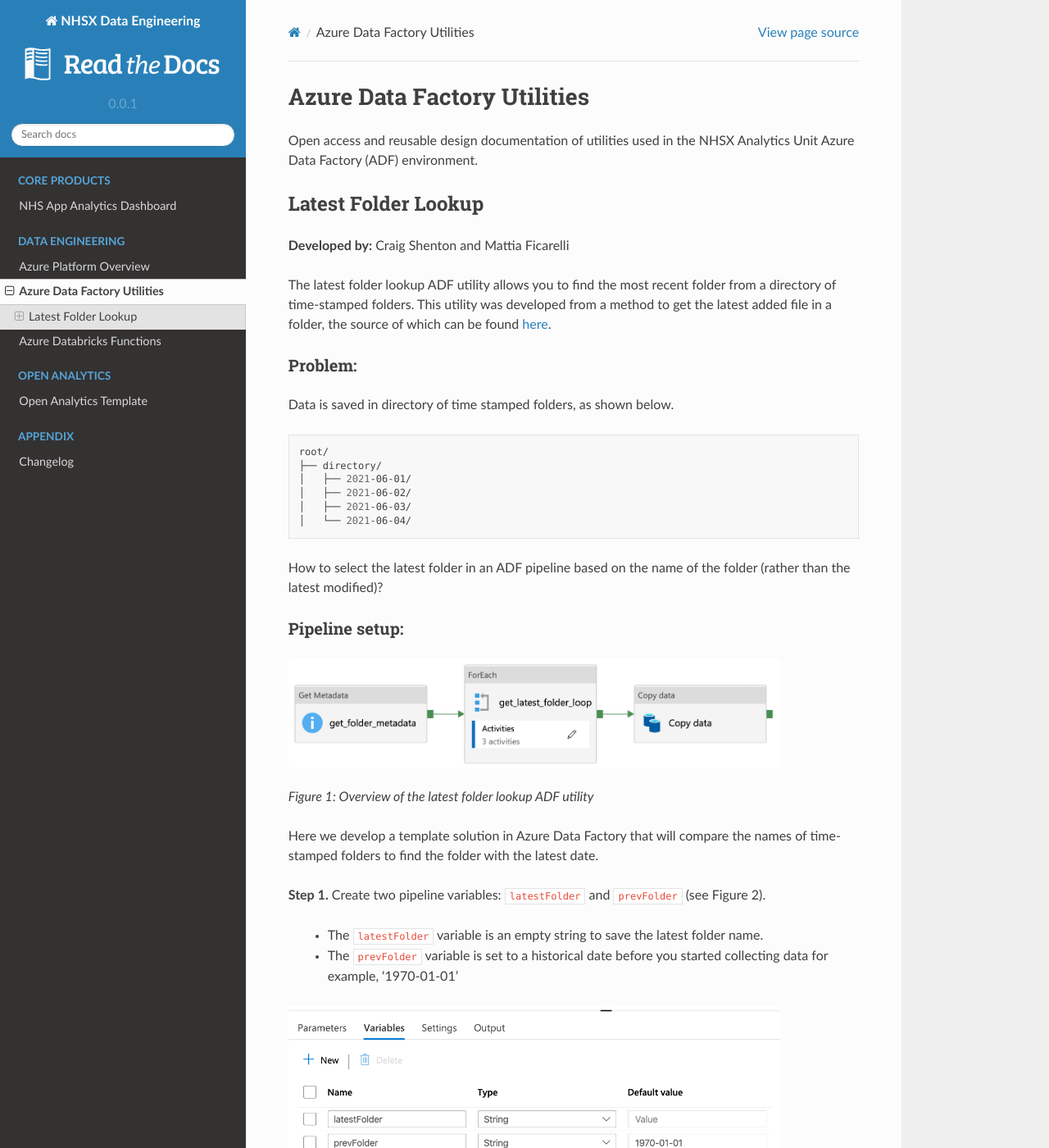
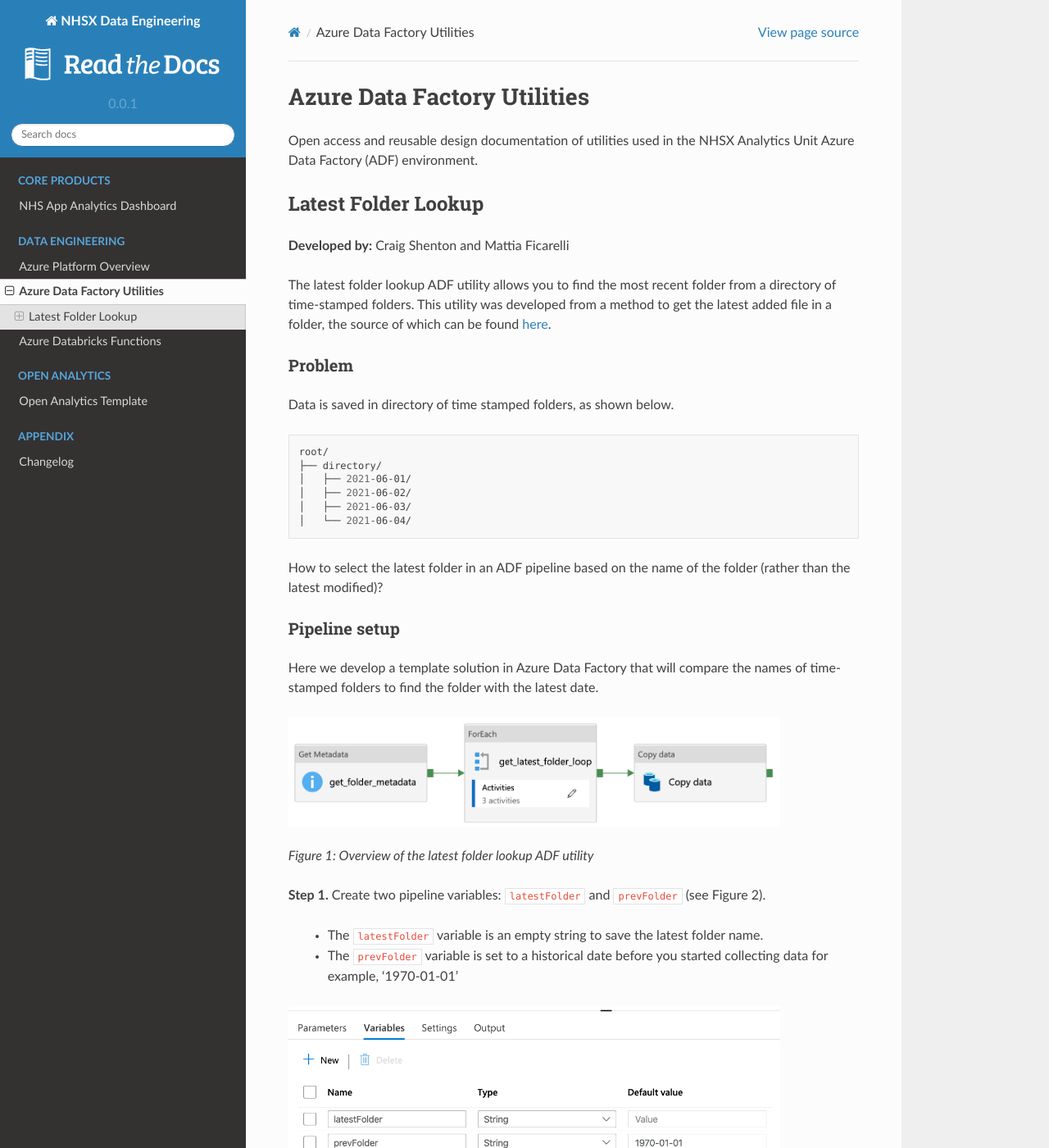
Before and after one commit to nhsx/au-data-engineering, a Sphinx documentation site: the page built from docs/source/adfutilities.rst, in a window 1280 px wide and 1400 px high. Shown: the whole window at 82% size. Built offline with Sphinx 7.4.7 and the Read the Docs theme 2.0.0, drawn with Linux system fonts in a browser that asks for light colours; some of the changed text lies outside the part shown.

```diff
--- a/docs/source/adfutilities.rst
+++ b/docs/source/adfutilities.rst
@@ -27,15 +27,15 @@ Data is saved in directory of time stamped folders, as shown below.
 
 How to select the latest folder in an ADF pipeline based on the name of the folder (rather than the latest modified)?
 
-Pipeline setup:
----------------
+Pipeline setup
+--------------
+
+Here we develop a template solution in Azure Data Factory that will compare the names of time-stamped folders to find the folder with the latest date.
 
 .. image:: _static/img/latest_folder/overview.png
   :width: 600
   :alt: Overview of the latest folder lookup ADF utility
 *Figure 1: Overview of the latest folder lookup ADF utility*
-
-Here we develop a template solution in Azure Data Factory that will compare the names of time-stamped folders to find the folder with the latest date.
 
 **Step 1.** Create two pipeline variables: ``latestFolder`` and ``prevFolder`` (see Figure 2).
 
@@ -64,8 +64,8 @@ Here we develop a template solution in Azure Data Factory that will compare the
   :alt: Creating a GetMetadata activity
 *Figure 4: Creating a GetMetadata activity*
 
-Loop setup:
------------
+Loop setup
+----------
 
 **Step 4.** Create a 'ForEach' activity. More information on the ForEach ADF activity can be found `here <https://docs.microsoft.com/en-us/azure/data-factory/control-flow-for-each-activity>`_.
 
@@ -87,8 +87,8 @@ Loop setup:
   :alt: Creating a second GetMetadata activity
 *Figure 6: Creating a second GetMetadata activity, within the previously created ForEach activity*
 
-Conditional setup:
-------------------
+Conditional setup
+-----------------
 
 **Step 6.** Create a 'If Conditional' activity. More information on the If Conditional ADF activity can be found `here <https://docs.microsoft.com/en-us/azure/data-factory/control-flow-if-condition-activity>`_.
 
```
Also changed, not shown: other parts of docs/source/adfutilities.rst (+4 -4 lines).
